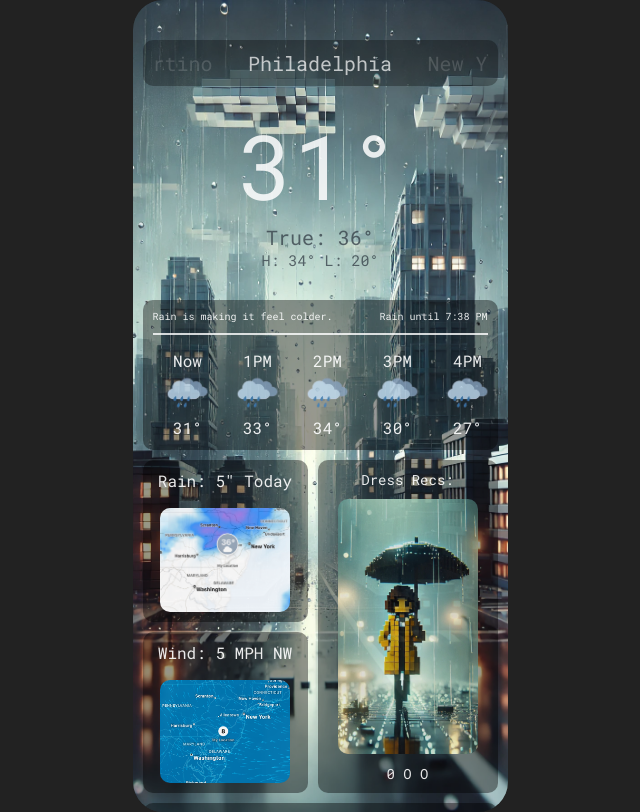
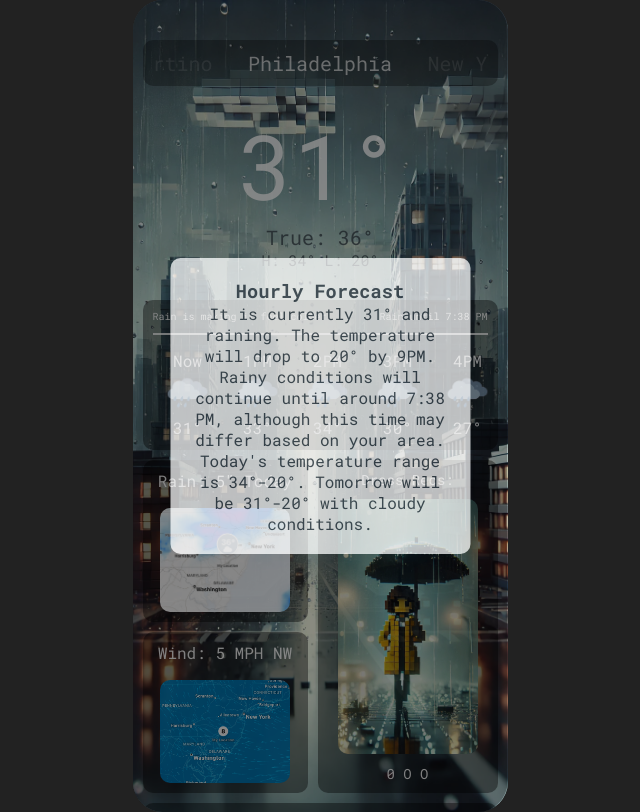
Before and after one commit to edfan1/CoolWeather, a React (Create React App) app in the folder reactcoolweather/: page / in a window 1280 px wide. Both pictures are taken after a click on the element 640 px from the left and 390 px from the top of the page. Shown: the whole page, without its empty margins (320-960 px from the left). Built offline with nearby package versions, Linux system fonts and the light colour scheme.

Commit message:
Added popup interaction

```diff
--- a/reactcoolweather/src/App.js
+++ b/reactcoolweather/src/App.js
@@ -5,18 +5,40 @@ import WeatherSummary from './components/WeatherSummary';
 import TodaysInfo from './components/TodaysInfo';
 import DressRecommendation from './components/DressRecommendation';
 import WeeklyForecast from './components/WeeklyForecast';
+import Popup from './components/Popup';
 
 function App() {
+  const [popupData, setPopupData] = useState({
+    isVisible: false,
+    title: '',
+    content: '',
+    imgSrc: ''
+  });
+
+  const showPopup = (title, content, imgSrc) => {
+    setPopupData({
+      isVisible: true,
+      title,
+      content,
+      imgSrc
+    });
+  };
+
+  const hidePopup = () => {
+    setPopupData(prev => ({ ...prev, isVisible: false }));
+  };
+
   return (
     <div className="phone">
       <LocationBar />
       <TemperatureDisplay />
-      <WeatherSummary />
+      <WeatherSummary showPopup={showPopup} />
       <div className="middle-content">
-        <TodaysInfo />
+        <TodaysInfo showPopup={showPopup} />
         <DressRecommendation />
       </div>
       <WeeklyForecast />
+      {popupData.isVisible && <Popup popupData={popupData} hidePopup={hidePopup} />}
     </div>
   );
 }
--- /dev/null
+++ b/reactcoolweather/src/components/Popup.js
@@ -0,0 +1,22 @@
+import React from 'react';
+
+const Popup = ({ popupData, hidePopup }) => {
+  return (
+    <div
+      className="overlay grey-text"
+      id="overlay"
+      onClick={hidePopup}
+      style={{ display: 'flex' }}
+    >
+      <div className="popup" id="popup" onClick={(e) => e.stopPropagation()}>
+        <h3 id="popup-title">{popupData.title}</h3>
+        {popupData.imgSrc && (
+          <img id="popup-img" src={popupData.imgSrc} alt={popupData.title} />
+        )}
+        <p id="popup-content">{popupData.content}</p>
+      </div>
+    </div>
+  );
+};
+
+export default Popup;
--- a/reactcoolweather/src/components/TodaysInfo.js
+++ b/reactcoolweather/src/components/TodaysInfo.js
@@ -1,13 +1,21 @@
 import React from 'react';
 
-const TodaysInfo = () => {
+const TodaysInfo = ({ showPopup }) => {
+  const handleRainClick = () => {
+    showPopup('Rain Map', '', './assets/rainmapbig.jpg');
+  };
+
+  const handleWindClick = () => {
+    showPopup('Wind Map', '', './assets/windmapbig.jpg');
+  };
+
   return (
     <div className="todays-info">
-      <div className="rain module white-text" >
+      <div className="rain module white-text" onClick={handleRainClick}>
         Rain: 5" Today
         <img src="./assets/rainmap2.jpg" alt="Rain Map" />
       </div>
-      <div className="wind module white-text" >
+      <div className="wind module white-text" onClick={handleWindClick}>
         Wind: 5 MPH NW
         <img src="./assets/windmap2.jpg" alt="Wind Map" />
       </div>
--- a/reactcoolweather/src/components/WeatherSummary.js
+++ b/reactcoolweather/src/components/WeatherSummary.js
@@ -1,6 +1,14 @@
 import React from 'react';
 
-const WeatherSummary = () => {
+const WeatherSummary = ({ showPopup }) => {
+  const handleHourlyClick = () => {
+    showPopup(
+      'Hourly Forecast',
+      "It is currently 31° and raining. The temperature will drop to 20° by 9PM. Rainy conditions will continue until around 7:38 PM, although this time may differ based on your area. Today's temperature range is 34°-20°. Tomorrow will be 31°-20° with cloudy conditions.",
+      '' // No img in this popup
+    );
+  };
+
   return (
     <div className="weather-summary module white-text">
       <div className="text-summary">
@@ -8,7 +16,7 @@ const WeatherSummary = () => {
         <span>Rain until 7:38 PM</span>
       </div>
       <div className="line"></div>
-      <div className="hourly-forecast white-text">
+      <div className="hourly-forecast white-text" onClick={handleHourlyClick}>
         <ul>
           <li>
             <div>Now</div>
```
